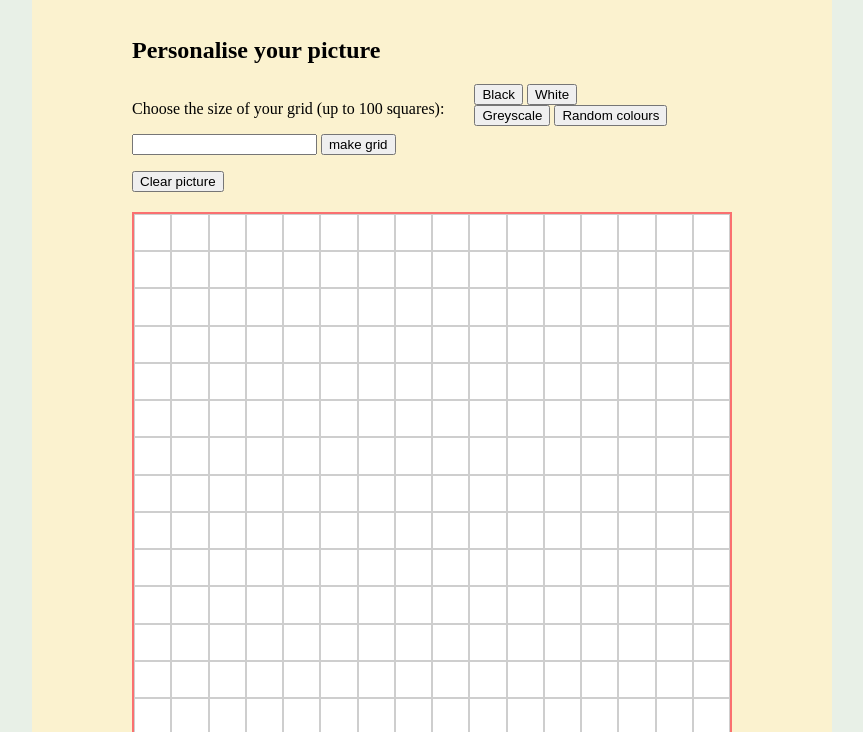
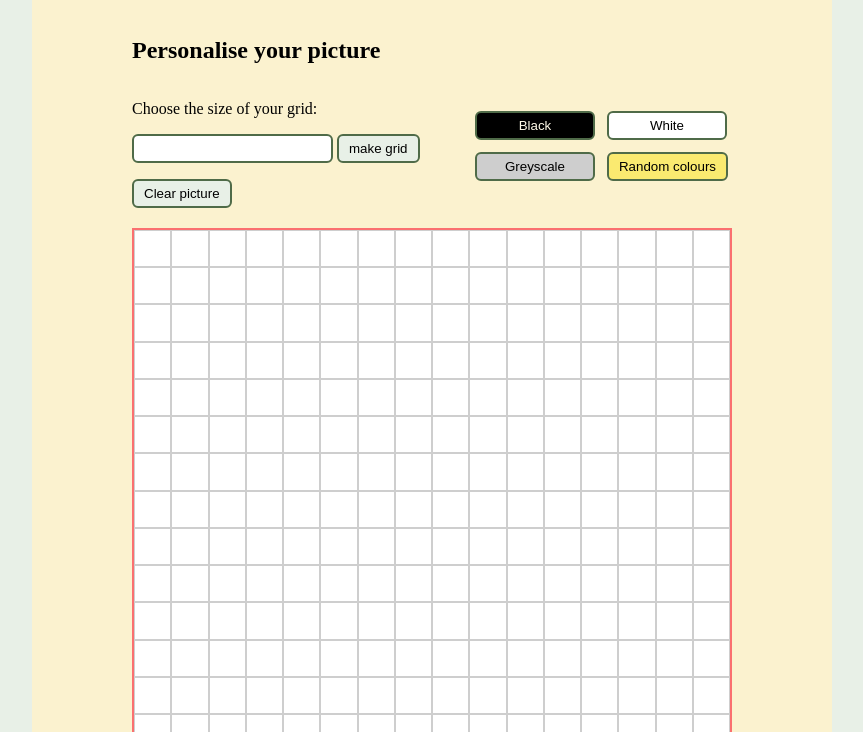
Before and after one commit to AmyGois/pixel-picture, a plain HTML site: page index.html in a window 1280 px wide. Shown: the part 137-869 px from the top of the page, without its empty margins (208-1071 px from the left). Drawn offline with Linux system fonts and the light colour scheme.

Commit message:
Style the buttons and inputs

```diff
--- a/index.html
+++ b/index.html
@@ -10,8 +10,10 @@
 </head>
 <body>
     <header>
-        <h1>Pixel Picture</h1>
-        <p>Fill in the squares with your mouse to make pictures</p>
+        <div class="margins">
+            <h1>Pixel Picture</h1>
+            <p>Fill in the squares with your mouse to make pictures</p>
+        </div>
     </header>
 
     <section>
@@ -20,7 +22,7 @@
 
             <div class="flex-container">
                 <div class="flex-item">
-                    <p>Choose the size of your grid (up to 100 squares):</p>
+                    <p>Choose the size of your grid:</p>
                     <input type="number" class="inputField">
                     <input type="submit" value="make grid" class="inputBtn">
                     <p class="errorMessage"></p>
--- a/style.css
+++ b/style.css
@@ -21,12 +21,74 @@ section {
 }
 
 
+/* Buttons and inputs */
+
+button, input {
+    padding: 5px 10px;
+    border-radius: 6px;
+    border: 2px solid #4f6b48;
+}
+
+#blackBtn, #eraserBtn, #greysBtn, #randomBtn {
+    min-width: 120px;
+    margin: 6px 4px;
+}
+
+.inputBtn, #clearBtn {
+    background-color: #e8f0e7;
+}
+
+.inputBtn:active, #clearBtn:active {
+    background-color: #C6EBC5;
+}
+
+.errorMessage {
+    color: rgb(207, 79, 79);
+}
+
+#blackBtn {
+    background-color: #000;
+    color: #fffae8;
+}
+
+#blackBtn:active {
+    background-color: #444;
+    color: #fffae8;
+}
+
+#eraserBtn {
+    background-color: #fff;
+}
+
+#eraserBtn:active {
+    background-color: #ddd;
+}
+
+#greysBtn {
+    background-color: #cecece;
+}
+
+#greysBtn:active {
+    background-color: #aeaeae;
+}
+
+#randomBtn {
+    background-color: #faea70;
+}
+
+#randomBtn:active {
+    background-color: #FBF2CF;
+}
+
+
 /* Flex-box */
 
 .flex-container {
     display: flex;
     flex-wrap: wrap-reverse;
-    gap: 5%;
+    justify-content: space-between;
+    align-items: center;
+    /*gap: 4%;*/
     margin: 20px 0;
 }
 
@@ -52,7 +114,7 @@ section {
 }
 
 
-/* Colours
+Colours
 
 .dark {
     background-color: #4f6b48;
@@ -76,4 +138,4 @@ section {
 
 .light-text {
     color: #fffae8;
-} */
+}
```
